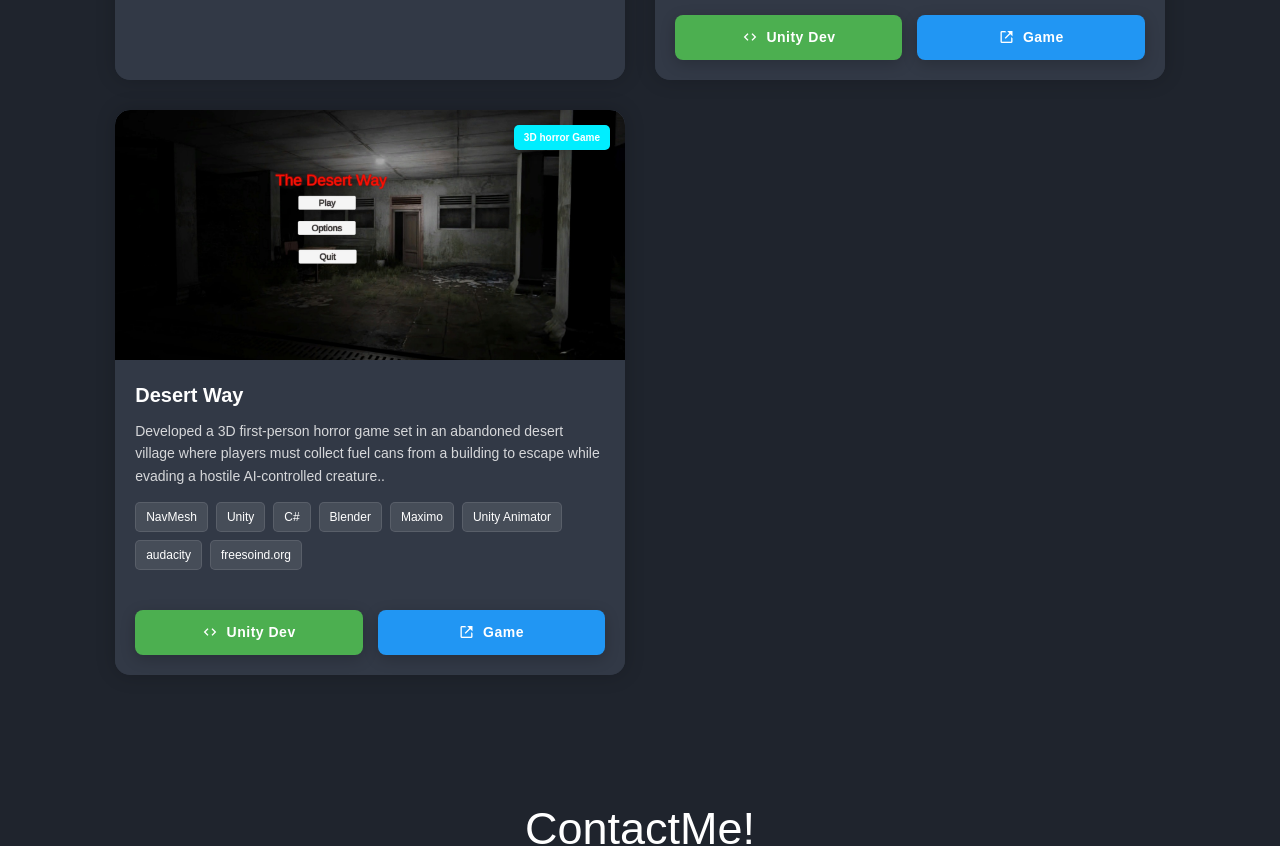
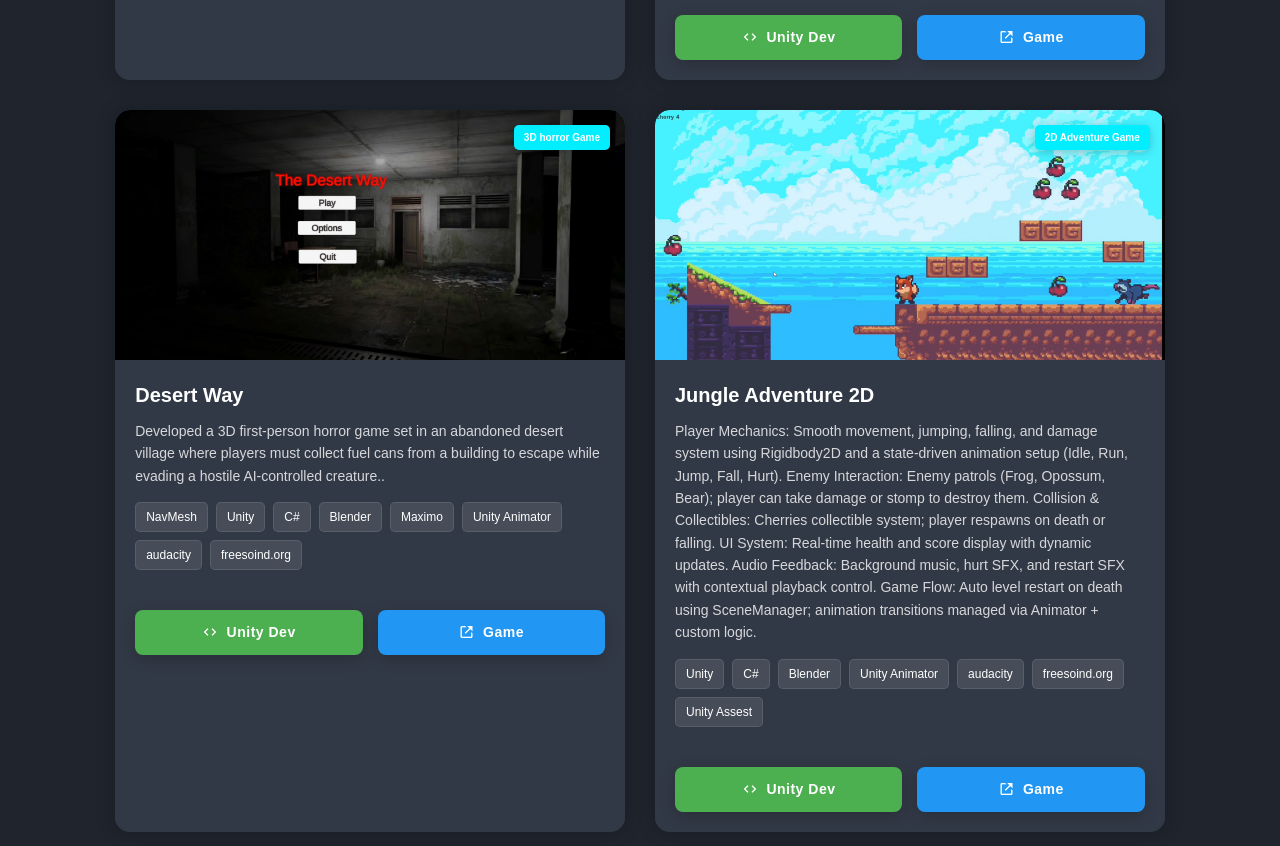
Before and after one commit to karan-kunn/Portfolio, a Next.js app: page / in a window 1280 px wide. Shown: the part 3440-4286 px from the top of the page. Built offline with nearby package versions, Linux system fonts and the light colour scheme.

Commit message:
add new project

```diff
--- a/src/app/componet/Project.tsx
+++ b/src/app/componet/Project.tsx
@@ -31,6 +31,16 @@ const Projects = () => {
       codeLink: 'https://drive.google.com/file/d/1vo7P4_IBXgvq81uyUVvx4ex9l77l3kPW/view?usp=drive_link' ,
       liveLink: 'https://drive.google.com/file/d/1vo7P4_IBXgvq81uyUVvx4ex9l77l3kPW/view?usp=drive_link',
       category: '3D horror Game'
+    },
+    {
+      id: 4,
+      title: 'Jungle Adventure 2D',
+      description: 'Player Mechanics: Smooth movement, jumping, falling, and damage system using Rigidbody2D and a state-driven animation setup (Idle, Run, Jump, Fall, Hurt). Enemy Interaction: Enemy patrols (Frog, Opossum, Bear); player can take damage or stomp to destroy them. Collision & Collectibles: Cherries collectible system; player respawns on death or falling. UI System: Real-time health and score display with dynamic updates. Audio Feedback: Background music, hurt SFX, and restart SFX with contextual playback control. Game Flow: Auto level restart on death using SceneManager; animation transitions managed via Animator + custom logic.',
+      techStack: ['Unity', 'C#', 'Blender', 'Unity Animator','audacity', 'freesoind.org','Unity Assest'],
+      image: '/project4.png',
+      codeLink: 'https://github.com/karan-kunn/2D-Jungle-Adventure-DEMO-DEV' ,
+      liveLink: 'https://github.com/karan-kunn/Jungle_game_LV1',
+      category: '2D Adventure Game'
     },
   ];
 
```
Also changed, not shown: public/project4.png (added).
